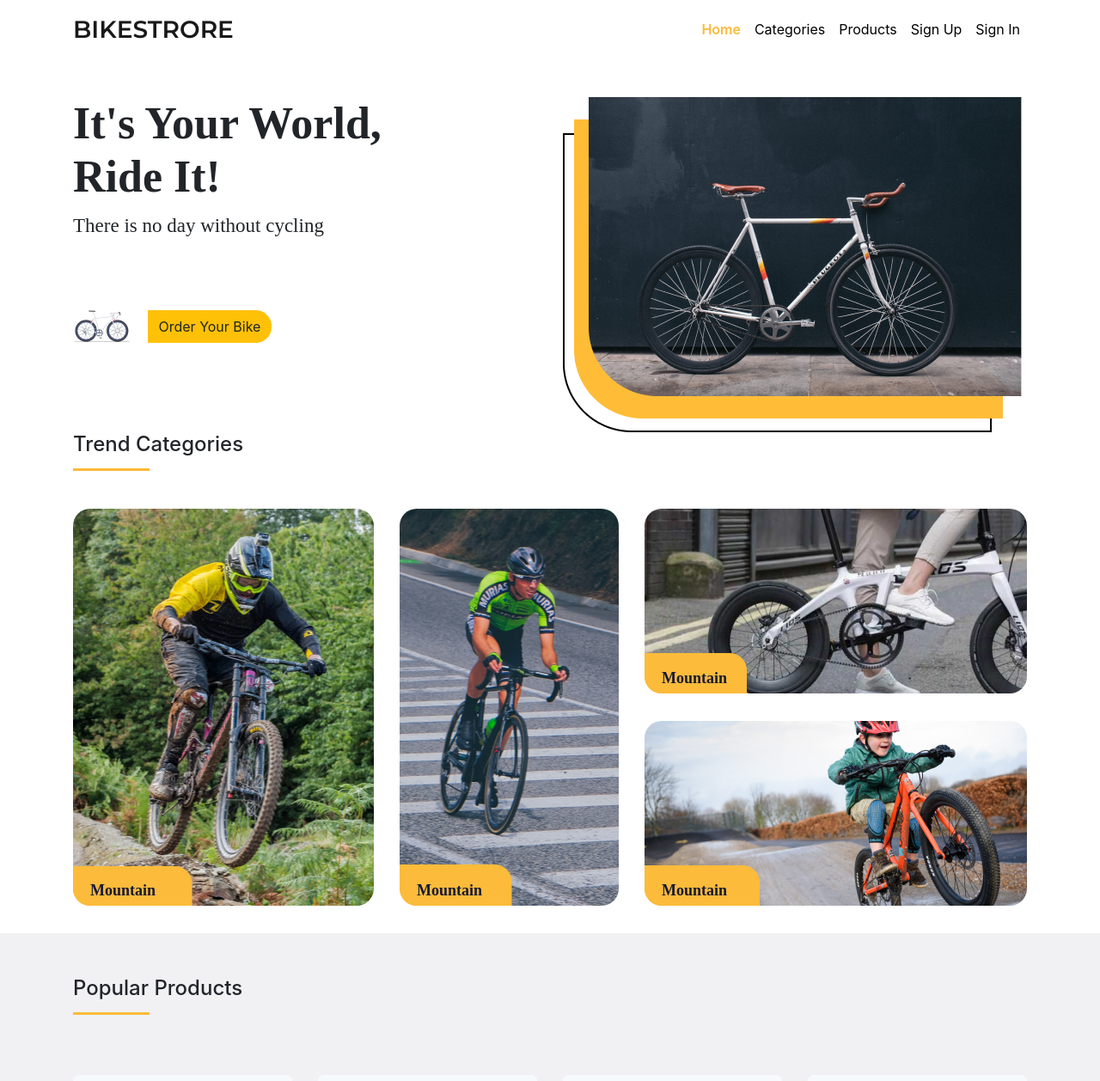
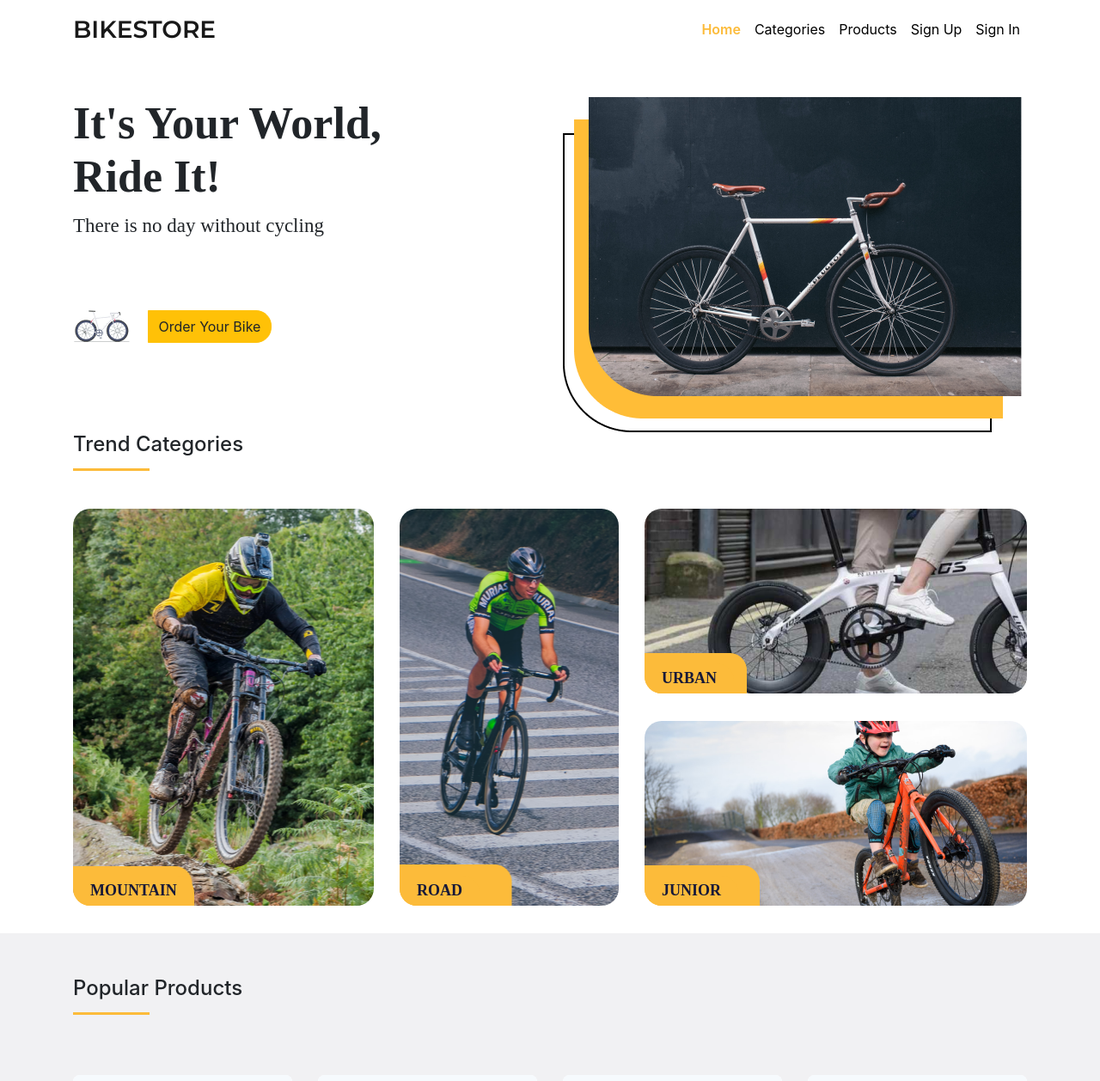
Before and after one commit to ErikaKelasA/bikestore-kelasA-erika, a plain HTML site: page index.html in a window 1280 px wide. Shown: the top 1258 px of the page at 86% size. Drawn offline with nearby package versions, Linux system fonts and the light colour scheme.

Commit message:
first commit

```diff
--- a/index.html
+++ b/index.html
@@ -21,7 +21,7 @@
     <header>
      <nav class="navbar navbar-expand-lg navbar-light">
         <div class="container">
-        <a class="navbar-brand" href="#">BIKESTRORE</a>
+        <a class="navbar-brand" href="#">BIKESTORE</a>
         <button class="navbar-toggler" type="button" data-toggle="collapse" data-target="#navbarNav" aria-controls="navbarNav" aria-expanded="false" aria-label="Toggle navigation">
 
             <span class="navbar-toggler-icon"></span>
@@ -84,7 +84,7 @@
         <div class="row mt-4">
           <div class="col-4 component-categories">
             <div class="tag">
-              <span>Mountain</span>
+              <span>MOUNTAIN</span>
             </div>
             <a href="#">
               <div class="categories-thumbnail">
@@ -94,7 +94,7 @@
           </div>
           <div class="col-3 component-categories">
             <div class="tag">
-              <span>Mountain</span>
+              <span>ROAD</span>
             </div>
             <a href="#">
               <div class="categories-thumbnail">
@@ -106,7 +106,7 @@
             <div class="row">
               <div class="col-12 component-categories">
             <div class="tag">
-              <span>Mountain</span>
+              <span>URBAN</span>
             </div>
             <a href="#">
               <div class="categories-thumbnail-small">
@@ -116,7 +116,7 @@
           </div>
           <div class="col-12 component-categories">
             <div class="tag">
-              <span>Mountain</span>
+              <span>JUNIOR</span>
             </div>
             <a href="#">
               <div class="categories-thumbnail-small">
```
